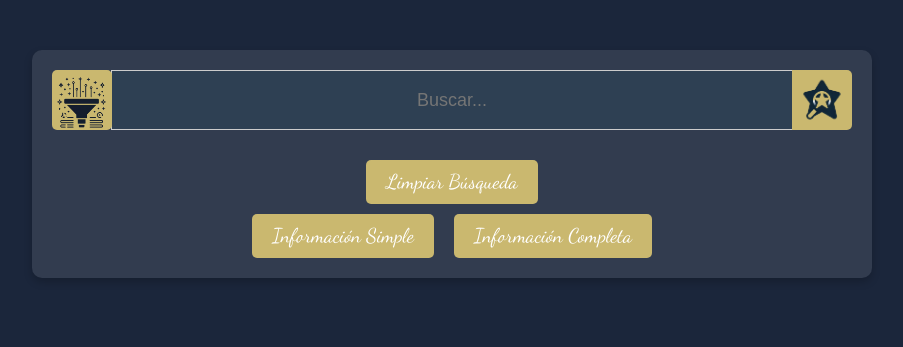
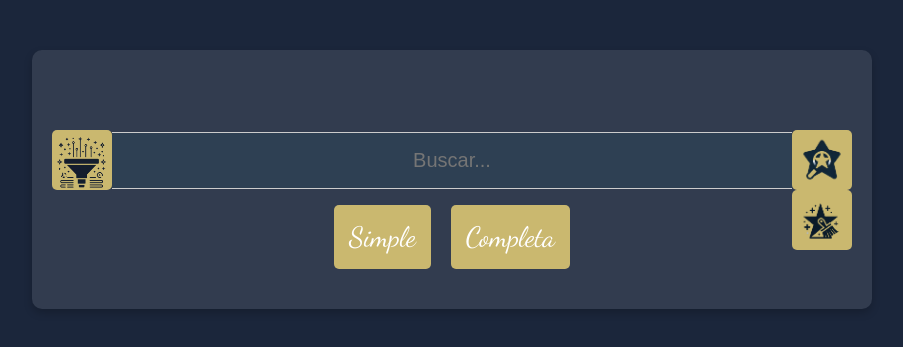
Before and after one commit to fjmoronreyes/Stardust, a plain HTML site: page stardust_speculum/index.html in a window 1280 px wide. Shown: the part 149-496 px from the top of the page, without its empty margins (188-1091 px from the left). Drawn offline with Linux system fonts and the light colour scheme.

Commit message:
add nice icons to the buttons

```diff
--- a/stardust_speculum/css/buttons.css
+++ b/stardust_speculum/css/buttons.css
@@ -17,7 +17,6 @@ button.filter-button {
     height: 60px;
     background-color: #cab86f;
     color: white;
-    margin-right: -1px; /* To overlap slightly with the input */
 }
 
 button.filter-button img {
@@ -35,7 +34,7 @@ button.search-button {
     height: 60px;
     background-color: #cab86f;
     color: white;
-    border-radius: 0 5px 5px 0; /* Right rounded corners */
+    margin-top: 60px; /* Space below search button */
 }
 
 button.search-button img {
@@ -43,32 +42,47 @@ button.search-button img {
     height: 100%;
 }
 
-/* Action Button */
-button.action-button {
-    padding: 10px 20px;
-    font-size: 20px;
+/* Erase Button */
+button.erase-button {
+    display: flex;
+    align-items: center;
+    justify-content: center;
+    padding: 0;
+    width: 60px;
+    height: 60px;
     background-color: #cab86f;
     color: white;
-    margin-top: 20px; /* To separate from the search group */
+    margin-top: 0px; /* Space below search button */
 }
 
-button.action-button:hover {
-    background-color: #b8955d;
+button.erase-button img {
+    width: auto;
+    height: 100%;
 }
 
-/* View Buttons */
+/* Button Container */
+.button-container {
+    display: flex;
+    flex-direction: column;
+    align-items: center;
+}
+
+/* View Buttons Container */
 .view-buttons {
     display: flex;
     justify-content: center;
-    margin-top: 10px;
+    margin-top: -60px;
+    width: auto; /* Adjust to fit the buttons */
 }
 
+/* Individual View Buttons */
 button.view-button {
-    padding: 10px 20px;
-    font-size: 20px;
+    padding: 15px 15px;
+    font-size: 25px;
     background-color: #cab86f;
     color: white;
-    margin: 0 10px;
+    border-radius: 5px;
+    margin: 5px; /* Space between buttons */
 }
 
 button.view-button.active {
@@ -123,3 +137,70 @@ button.view-button:hover {
 .scroll-icon span {
     font-size: 24px;
 }
+
+.search-group {
+    display: flex;
+    align-items: center;
+    justify-content: center;
+    margin-bottom: 10px;
+    width: 100%;
+}
+
+input[type="text"] {
+    flex: 1;
+    padding: 10px;
+    font-size: 20px; /* Increased from 16px to 18px */
+    border: 1px solid #ccc;
+    text-align: center;
+    background-color: #2E4053;
+    color: #FFEEAA;
+    border-left: none; /* No left border to blend with the filter button */
+    border-right: none; /* No right border to blend with the search button */
+    height: 35px; /* Match height of buttons */
+}
+
+/* View Buttons Container */
+.view-buttons {
+    display: flex;
+    justify-content: center;
+    margin-top: -65px;
+    width: auto; /* Adjust to fit the buttons */
+}
+
+/* Individual View Buttons */
+button.view-button {
+    padding: 15px 15px;
+    font-size: 28px;
+    background-color: #cab86f;
+    color: white;
+    border-radius: 5px;
+    margin: 10px; /* Space between buttons */
+}
+
+button.view-button.active {
+    background-color: #b8955d;
+}
+
+button.view-button:hover {
+    background-color: #b8955d;
+}
+
+/* Filter Tags */
+.selected-filters {
+    display: flex;
+    justify-content: center;
+    align-items: center; /* Ensure proper vertical alignment */
+    font-size: 25px;
+    flex-wrap: wrap;
+    margin-top: 10px;
+}
+
+.selected-filters span {
+    display: inline-block;
+    padding: 5px 10px;
+    margin: 5px;
+    background-color: #cab86f;
+    color: white;
+    border-radius: 5px;
+    font-family: 'Dancing Script', cursive;
+}
--- a/stardust_speculum/css/form.css
+++ b/stardust_speculum/css/form.css
@@ -1,18 +1,54 @@
 .search-group {
     display: flex;
-    width: 100%;
+    align-items: center;
     justify-content: center;
     margin-bottom: 10px;
+    width: 100%;
 }
 
 input[type="text"] {
     flex: 1;
     padding: 10px;
-    font-size: 18px; /* Increased from 16px to 18px */
+    font-size: 20px; /* Increased from 16px to 18px */
     border: 1px solid #ccc;
-    border-radius: 0;
     text-align: center;
     background-color: #2E4053;
     color: #FFEEAA;
+    border-left: none; /* No left border to blend with the filter button */
     border-right: none; /* No right border to blend with the search button */
+    height: 35px; /* Match height of buttons */
 }
+
+/* View Buttons Container */
+.view-buttons {
+    display: flex;
+    justify-content: center;
+    margin-top: -80px;
+    width: auto; /* Adjust to fit the buttons */
+}
+
+/* Individual View Buttons */
+button.view-button {
+    padding: 15px 15px;
+    font-size: 28px;
+    background-color: #cab86f;
+    color: white;
+    border-radius: 5px;
+    margin: 10px; /* Space between buttons */
+}
+
+button.view-button.active {
+    background-color: #b8955d;
+}
+
+button.view-button:hover {
+    background-color: #b8955d;
+}
+
+/* Filter Tags */
+.selected-filters {
+    display: flex;
+    justify-content: center;
+    flex-wrap: wrap;
+    margin-top: 10px;
+}
--- a/stardust_speculum/index.html
+++ b/stardust_speculum/index.html
@@ -26,18 +26,20 @@
                 </div>
             </div>
             <input type="text" id="searchInput" placeholder="Buscar...">
-            <button class="search-button" onclick="searchBooks()">
-                <img src="./images/star_nobg.png" alt="Buscar" style="height: 60px;">
-            </button>
+            <div class="button-container">
+                <button class="search-button" onclick="searchBooks()">
+                    <img src="./images/star_nobg.png" alt="Buscar" style="height: 60px;">
+                </button>
+                <button class="erase-button" onclick="resetFilters()">
+                    <img src="./images/eraser_nogb.png" alt="Limpiar Búsqueda" style="height: 60px;">
+                </button>
+            </div>
+        </div>
+        <div class="view-buttons">
+            <button class="view-button" id="simple-view" onclick="setViewMode('simple')">Simple</button>
+            <button class="view-button" id="complete-view" onclick="setViewMode('complete')">Completa</button>
         </div>
         <div id="selectedFilters" class="selected-filters"></div>
-        <div class="button-group">
-            <button class="action-button" onclick="resetFilters()">Limpiar Búsqueda</button>
-        </div>
-        <div class="view-buttons">
-            <button class="view-button" id="simple-view" onclick="setViewMode('simple')">Información Simple</button>
-            <button class="view-button" id="complete-view" onclick="setViewMode('complete')">Información Completa</button>
-        </div>
         <div id="results" class="results"></div>
     </div>
     <button id="scrollToTopBtn" onclick="scrollToTop()">
```
Also changed, not shown: stardust_speculum/images/eraser_nogb.png (added).
